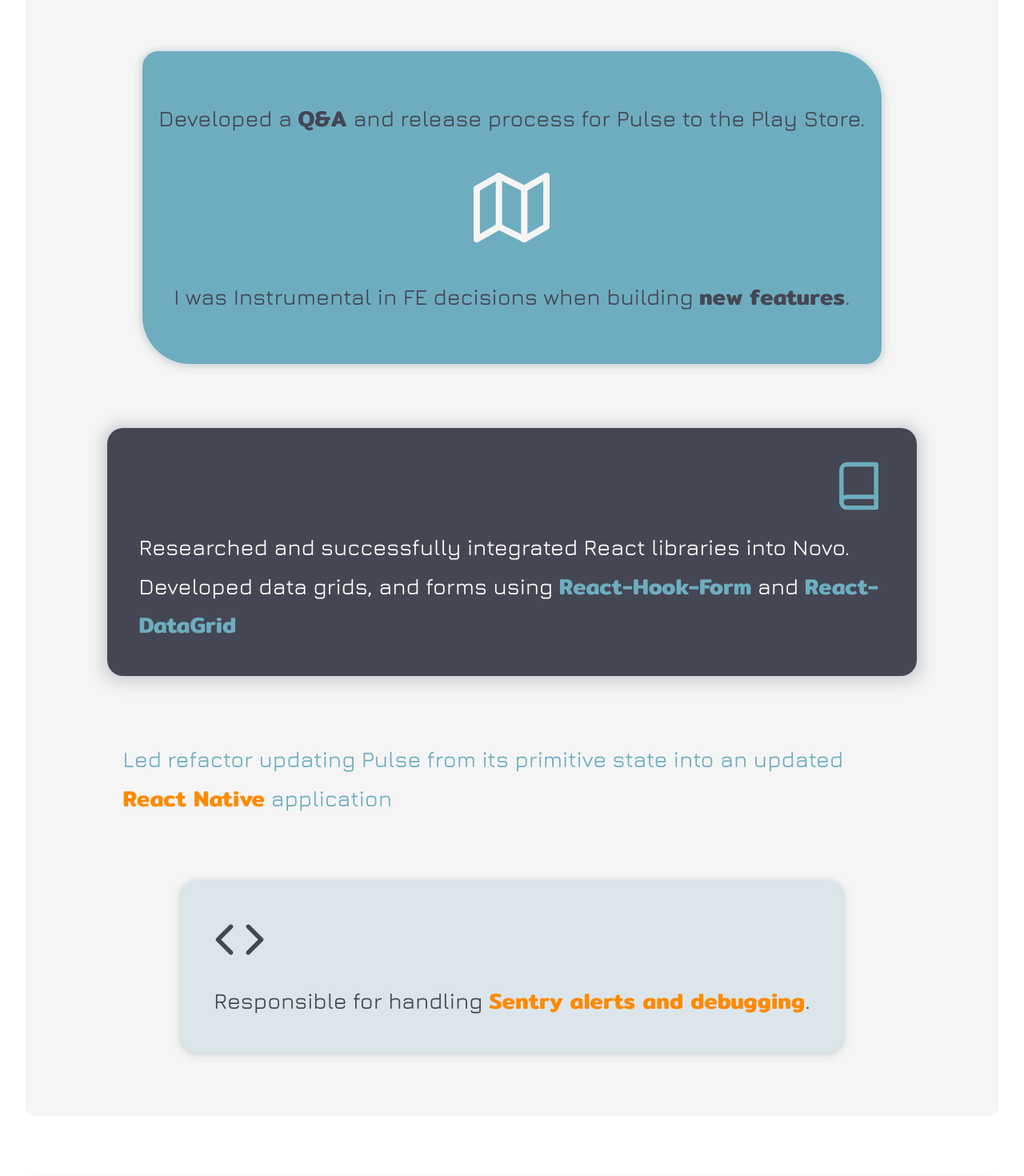
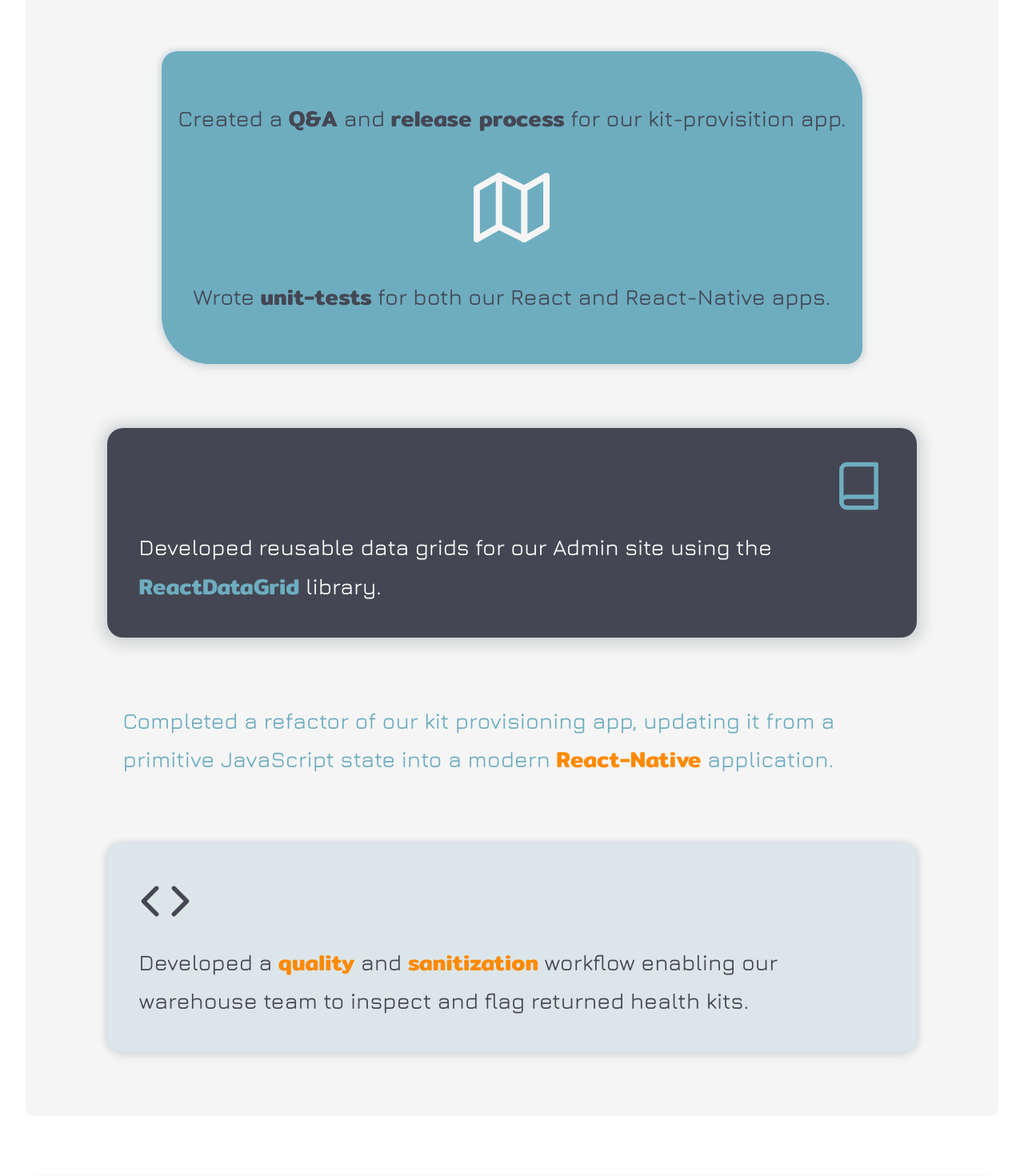
Before and after one commit to andrew-oyanguren/typescript-portfolio, a React (Vite) app: page /experience in a window 1280 px wide. Shown: the part 3000-4470 px from the top of the page at 80% size. Built offline with nearby package versions, Linux system fonts and the light colour scheme.

Commit message:
Updated JREng UI component text

```diff
--- a/src/components/ExperienceUI/JrEngineer/JrEngineer.tsx
+++ b/src/components/ExperienceUI/JrEngineer/JrEngineer.tsx
@@ -41,7 +41,7 @@ export default function JrEngineer() {
       >
         <div className={styles.CustomCardContainer}>
           <p>
-            Developed a{' '}
+            Created a{' '}
             <span
               style={{
                 color: 'var(--color-dark)',
@@ -49,7 +49,15 @@ export default function JrEngineer() {
             >
               Q&A
             </span>{' '}
-            and release process for Pulse to the Play Store.
+            and{' '}
+            <span
+              style={{
+                color: 'var(--color-dark)',
+              }}
+            >
+              release process
+            </span>{' '}
+            for our kit-provisition app.
           </p>
 
           <div className={styles.MapIconContainer}>
@@ -57,8 +65,8 @@ export default function JrEngineer() {
           </div>
 
           <p>
-            I was Instrumental in FE decisions when building{' '}
-            <span style={{ color: 'var(--color-dark)' }}>new features</span>.
+            Wrote <span style={{ color: 'var(--color-dark)' }}>unit-tests</span>{' '}
+            for both our React and React-Native apps.
           </p>
         </div>
       </Card>
@@ -78,15 +86,9 @@ export default function JrEngineer() {
 
         <div className={styles.CardTextContainer}>
           <p style={{ color: 'var(--color-light)' }}>
-            Researched and successfully integrated React libraries into Novo.
-            Developed data grids, and forms using{' '}
-            <span style={{ color: 'var(--color-primary)' }}>
-              React-Hook-Form
-            </span>{' '}
-            and{' '}
-            <span style={{ color: 'var(--color-primary)' }}>
-              React-DataGrid
-            </span>
+            Developed reusable data grids for our Admin site using the{' '}
+            <span style={{ color: 'var(--color-primary)' }}>ReactDataGrid</span>{' '}
+            library.
           </p>
         </div>
       </Card>
@@ -98,8 +100,9 @@ export default function JrEngineer() {
         }`}
       >
         <p>
-          Led refactor updating Pulse from its primitive state into an updated
-          <span> React Native</span> application
+          Completed a refactor of our kit provisioning app, updating it from a
+          primitive JavaScript state into a modern <span>React-Native</span>{' '}
+          application.
         </p>
       </div>
 
@@ -116,11 +119,13 @@ export default function JrEngineer() {
 
         <div className={styles.CardTextContainer}>
           <p style={{ color: 'var(--color-dark)' }}>
-            Responsible for handling{' '}
+            Developed a{' '}
+            <span style={{ color: 'var(--color-secondary)' }}>quality</span> and{' '}
             <span style={{ color: 'var(--color-secondary)' }}>
-              Sentry alerts and debugging
-            </span>
-            .
+              sanitization
+            </span>{' '}
+            workflow enabling our warehouse team to inspect and flag returned
+            health kits.
           </p>
         </div>
       </Card>
```
